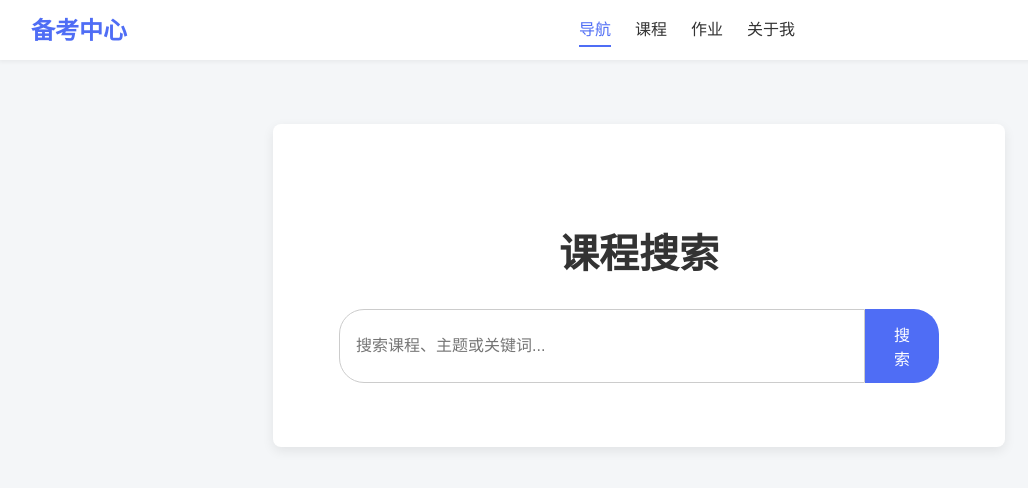
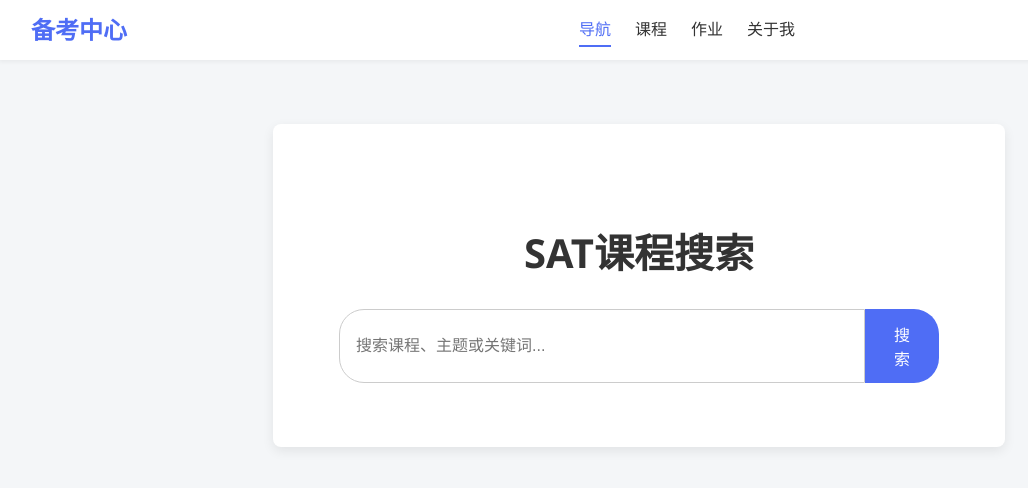
Before and after one commit to weiyouc/my-study-site, a plain HTML site: page index.html in a window 1280 px wide. Shown: the whole page, without its empty margins (1-1029 px from the left). Drawn offline with Linux system fonts and the light colour scheme.

Commit message:
fix: 将主页标题‘课程搜索’改为‘SAT课程搜索’

```diff
--- a/index.html
+++ b/index.html
@@ -37,7 +37,7 @@
             <!-- 主页/搜索界面 -->
             <section id="homepage" class="page active">
                 <div class="search-container">
-                    <h1>课程搜索</h1>
+                    <h1>SAT课程搜索</h1>
                     <div class="search-bar">
                         <input type="text" placeholder="搜索课程、主题或关键词...">
                         <button>搜索</button>
```
